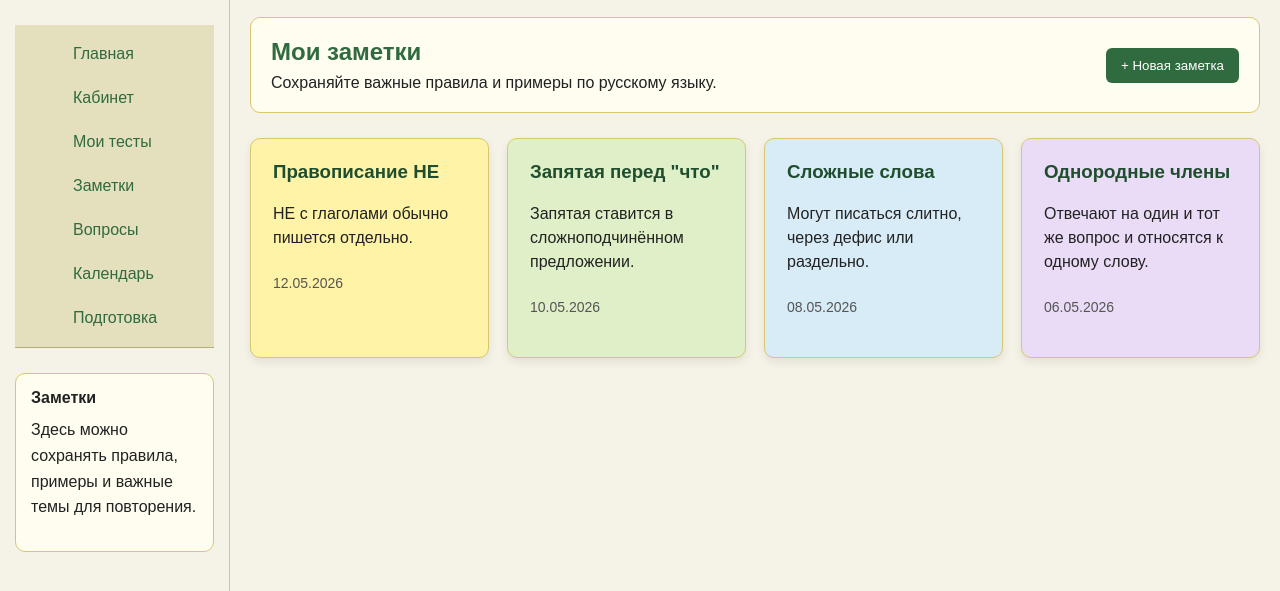
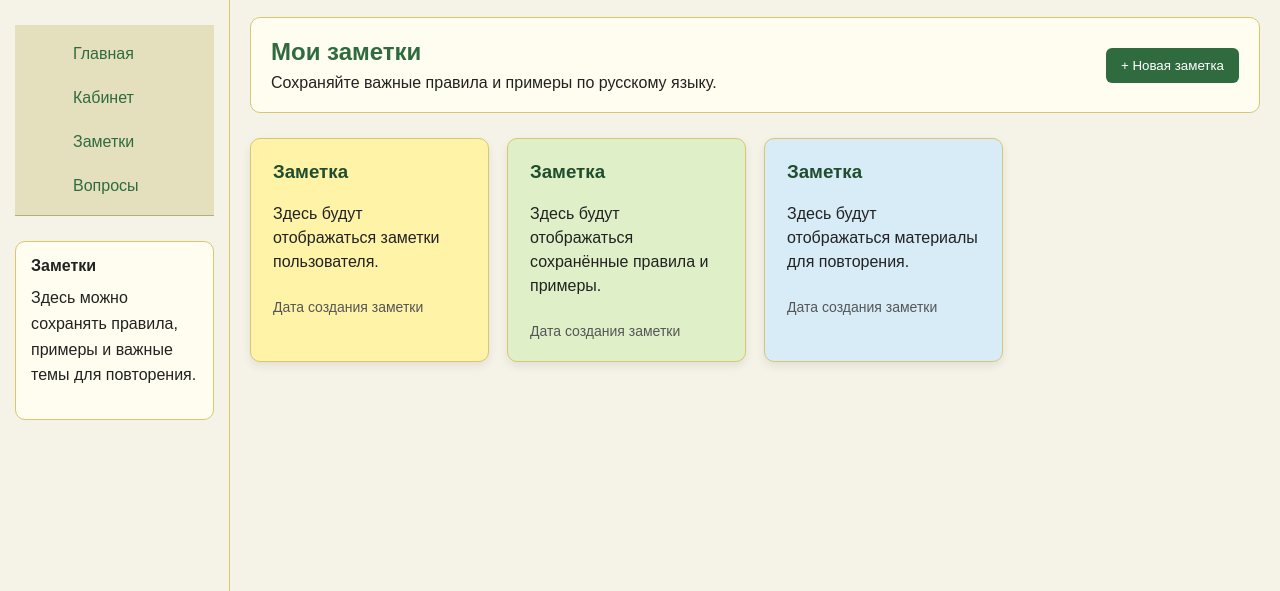
Before and after one commit to ViktoriaLoiko/russian-language-testing-platform, a plain HTML site: page frontend/pages/notes.html in a window 1280 px wide. Shown: the part 113-704 px from the top of the page. Drawn offline with Linux system fonts and the light colour scheme.

Commit message:
Update notes page and simplify navigation

```diff
--- a/frontend/pages/notes.html
+++ b/frontend/pages/notes.html
@@ -23,12 +23,15 @@
         <nav class="sidebar-menu">
             <a href="../index.html">Главная</a>
             <a href="student-dashboard.html">Кабинет</a>
-            <a href="#">Мои тесты</a>
             <a href="notes.html">Заметки</a>
             <a href="questions.html">Вопросы</a>
-            <a href="calendar.html">Календарь</a>
-            <a href="#">Подготовка</a>
         </nav>
+
+        <!-- future student functions:
+             Calendar
+             Preparation materials
+             Profile settings
+        -->
 
         <div class="info-box">
             <strong>Заметки</strong>
@@ -71,27 +74,21 @@
         <section class="notes-grid">
 
             <div class="note-card note-yellow">
-                <h3>Правописание НЕ</h3>
-                <p>НЕ с глаголами обычно пишется отдельно.</p>
-                <span>12.05.2026</span>
+                <h3>Заметка</h3>
+                <p>Здесь будут отображаться заметки пользователя.</p>
+                <span>Дата создания заметки</span>
             </div>
 
             <div class="note-card note-green">
-                <h3>Запятая перед "что"</h3>
-                <p>Запятая ставится в сложноподчинённом предложении.</p>
-                <span>10.05.2026</span>
+                <h3>Заметка</h3>
+                <p>Здесь будут отображаться сохранённые правила и примеры.</p>
+                <span>Дата создания заметки</span>
             </div>
 
             <div class="note-card note-blue">
-                <h3>Сложные слова</h3>
-                <p>Могут писаться слитно, через дефис или раздельно.</p>
-                <span>08.05.2026</span>
-            </div>
-
-            <div class="note-card note-purple">
-                <h3>Однородные члены</h3>
-                <p>Отвечают на один и тот же вопрос и относятся к одному слову.</p>
-                <span>06.05.2026</span>
+                <h3>Заметка</h3>
+                <p>Здесь будут отображаться материалы для повторения.</p>
+                <span>Дата создания заметки</span>
             </div>
 
         </section>
```
